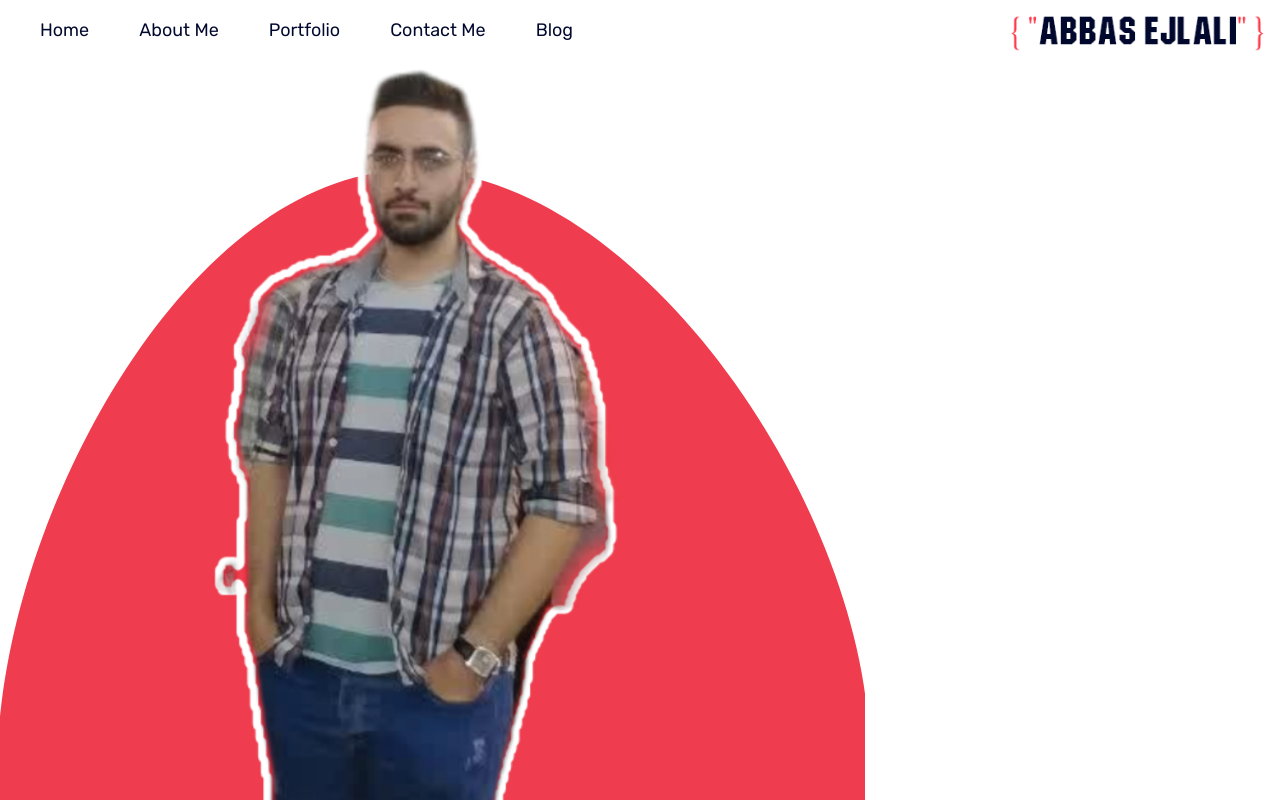
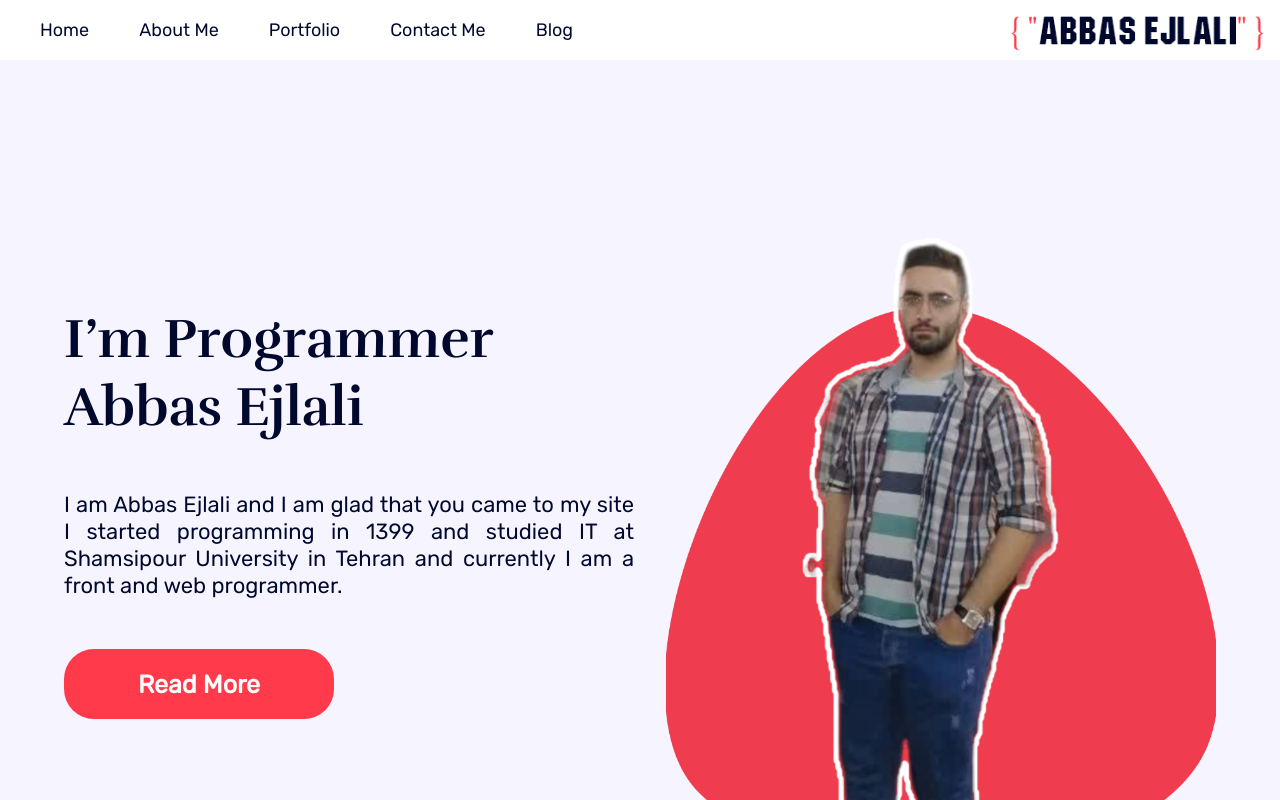
Before and after one commit to abbasejlali/abbas-ejlali, a React (Create React App) app: page / in a window 1280 px wide. Shown: the top 800 px of the page. Built offline with nearby package versions, Linux system fonts and the light colour scheme.

Commit message:
styled Banner.js and add font Rufina-bold

```diff
--- a/src/App.js
+++ b/src/App.js
@@ -1,6 +1,7 @@
 import React, { Component } from "react";
 import Hamburger from "./Components/Hamburger";
 import Banner from "./Components/Banner";
+import "./index.css";
 class App extends Component {
   render() {
     return (
--- a/src/Components/Banner.js
+++ b/src/Components/Banner.js
@@ -1,27 +1,25 @@
 import React, { Component } from "react";
 import styles from "./Banner.module.css";
 import bannerimg from "../images/Untitled-3.png";
+import "../index.css";
+
 class Banner extends Component {
   render() {
     return (
       <div className={styles.Bannermain}>
-        <div className={styles.imgdiv}>
-          <img src={bannerimg} alt="bannerimage" />
-        </div>
         <div className={styles.headerdiv}>
-          <h1>
-            I’m Programmer <br />
-            Abbas Ejlali
-          </h1>
+          <h1>I’m Programmer Abbas Ejlali</h1>
 
           <p>
             I am Abbas Ejlali and I am glad that you came to my site I started
             programming in 1399 and studied IT at Shamsipour University in
             Tehran and currently I am a front and web programmer.
           </p>
-          <p>متن مخفی</p>
+          {/* <p>متن مخفی</p> */}
           <button>Read More</button>
         </div>
+
+        <img src={bannerimg} alt="bannerimage" />
       </div>
     );
   }
--- a/src/Components/Banner.module.css
+++ b/src/Components/Banner.module.css
@@ -0,0 +1,113 @@
+.Bannermain {
+  max-width: 100%;
+  width: 100%;
+  min-height: 960px;
+  height: 100%;
+  background-color: #f6f5ff;
+  display: flex;
+  justify-content: center;
+  align-items: center;
+}
+
+.headerdiv {
+  max-width: 570px;
+  width: 100%;
+  min-height: 470px;
+  height: 100%;
+}
+.headerdiv h1 {
+  font-family: "Rufina-Bold";
+  color: #00082e;
+}
+
+.headerdiv p {
+  font-family: "Rubik-Regular";
+  color: #00082e;
+  text-align: justify;
+}
+.headerdiv button {
+  max-width: 270px;
+  width: 100%;
+  height: 70px;
+  color: white;
+  background-color: #ff3a4a;
+  font-family: "Rubik-Regular";
+  font-weight: bold;
+  border-radius: 30px;
+  -webkit-border-radius: 30px;
+  -moz-border-radius: 30px;
+  -ms-border-radius: 30px;
+  -o-border-radius: 30px;
+  font-size: 25px;
+  cursor: pointer;
+}
+@media only screen and (min-width: 0) {
+  .headerdiv {
+    margin-right: 0;
+  }
+  .Bannermain {
+    flex-direction: column-reverse;
+  }
+  .Bannermain > img {
+    width: 300px;
+    min-height: 100%;
+    height: 100%;
+  }
+  .headerdiv {
+    text-align: center;
+    margin-top: 3.5rem;
+  }
+  .headerdiv h1 {
+    font-size: 40px;
+    padding: 0 1rem;
+  }
+  .headerdiv p {
+    padding: 50px 76px;
+    font-size: 19px;
+  }
+}
+@media only screen and (min-width: 500px) {
+  .Bannermain > img {
+    width: 500px;
+  }
+}
+@media only screen and (min-width: 900px) {
+  .headerdiv {
+    margin-right: 2rem;
+  }
+  .Bannermain {
+    flex-direction: row;
+  }
+  .Bannermain > img {
+    width: 500px;
+  }
+  .headerdiv {
+    text-align: left;
+    margin-top: 0;
+  }
+  .headerdiv h1 {
+    padding: 0 0;
+    font-size: 55px;
+  }
+  .headerdiv p {
+    padding: 50px 0;
+    font-size: 22px;
+  }
+}
+@media only screen and (min-width: 1200px) {
+  .Bannermain > img {
+    width: 550px;
+  }
+}
+
+@media only screen and (min-width: 1500px) {
+  .Bannermain > img {
+    width: 650px;
+  }
+}
+
+@media only screen and (min-width: 1500px) {
+  .Bannermain > img {
+    width: 870px;
+  }
+}
--- a/src/Components/Hamburger.module.css
+++ b/src/Components/Hamburger.module.css
@@ -33,10 +33,10 @@
     display: flex;
   }
 }
+@media only screen and (min-width: 500px) {
+}
 @media only screen and (min-width: 900px) {
   .divmain {
     display: none;
   }
 }
-@media only screen and (min-width: 500px) {
-}
--- a/src/index.css
+++ b/src/index.css
@@ -6,8 +6,13 @@
   font-family: "Rubik-Regular";
   src: url(./fonts/Rubik-Regular.ttf) format(TrueType);
 }
-
+@font-face {
+  font-family: "Rufina-Bold";
+  src: url(./fonts/Rufina-Bold.ttf) format(TrueType);
+}
 * {
   margin: 0;
   padding: 0;
+  border: 0;
+  outline: 0;
 }
```
Also changed, not shown: src/fonts/Rufina-Bold.ttf (added).
